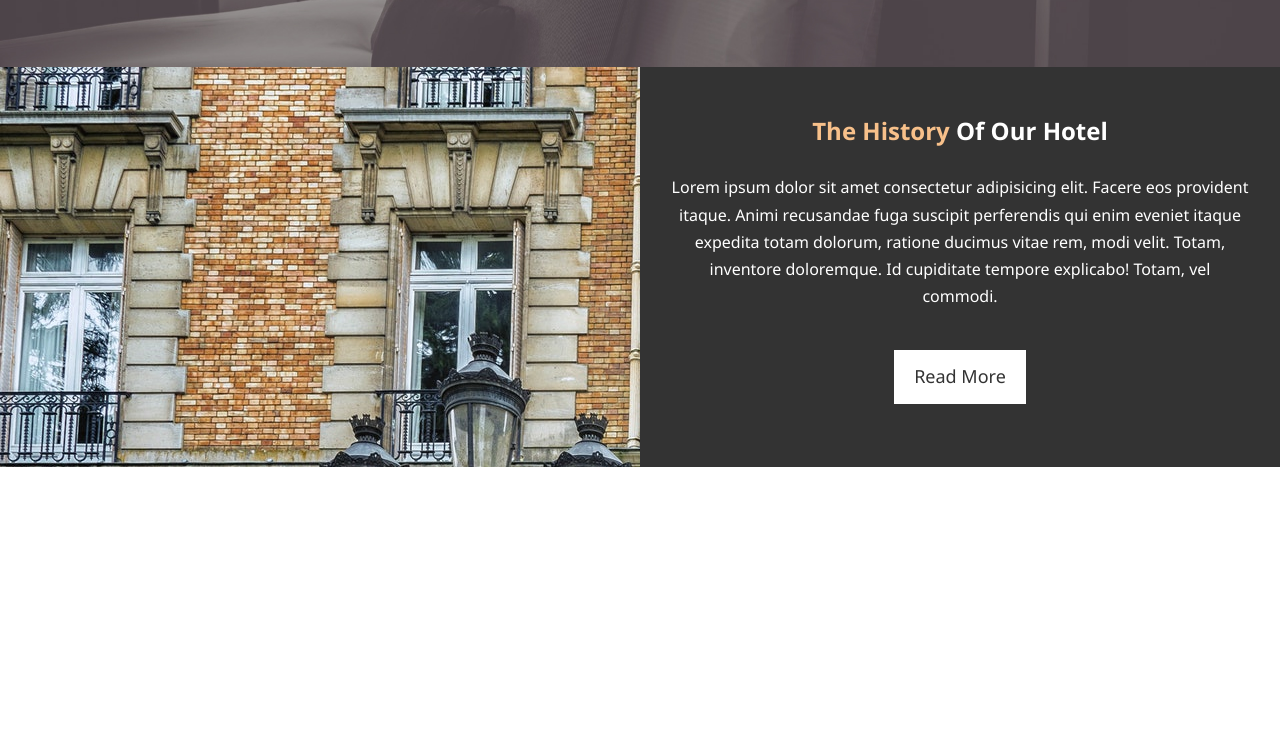
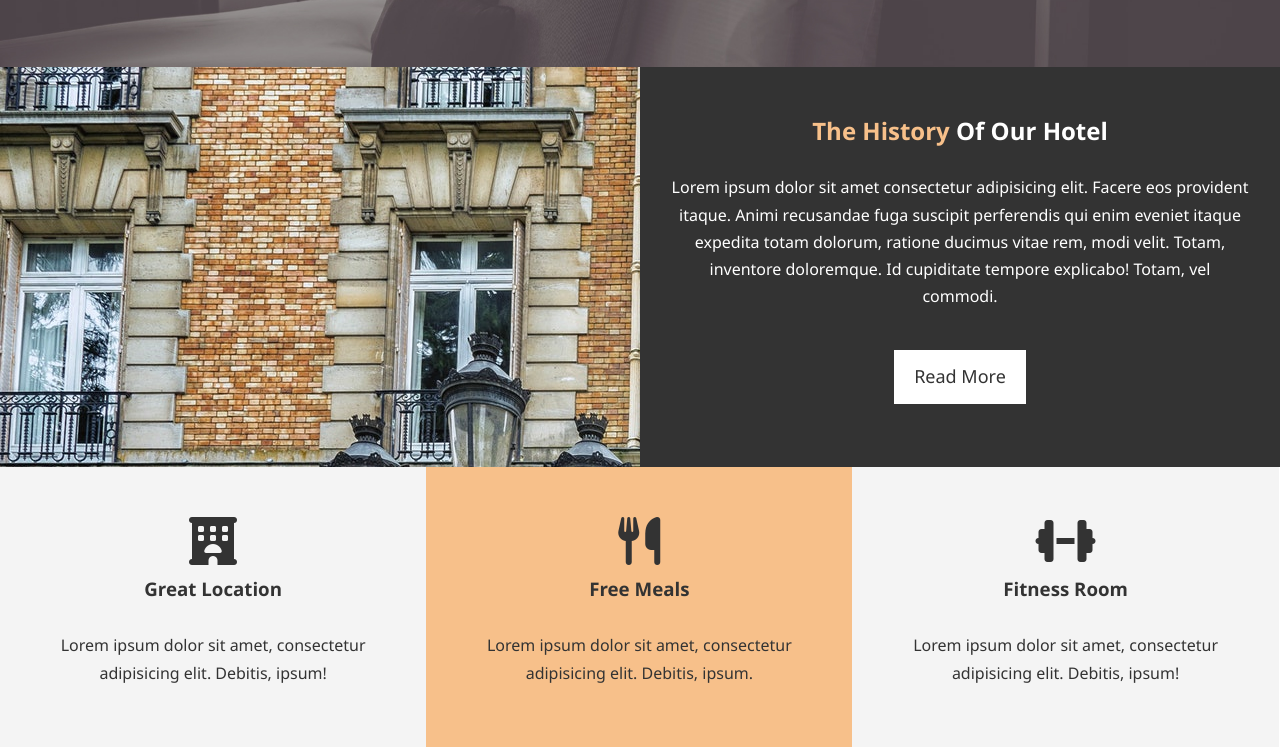
Before and after one commit to ArthurGabel/hotel-website, a plain HTML site: page index.html in a window 1280 px wide. Shown: the part 600-1347 px from the top of the page. Before the commit the page ends 1067 px from the top, so only its background shows below. Drawn offline with Linux system fonts and the light colour scheme.

Commit message:
features done

```diff
--- a/css/style.css
+++ b/css/style.css
@@ -71,8 +71,8 @@ p {
 }
 
 .bg-primary {
-  background: #333;
-  color: #f7c08a;
+  background: #f7c08a;
+  color: #333;
 }
 
 
@@ -159,3 +159,15 @@ p {
 #home-info .info-content p{
   padding-bottom: 30px;
 }
+
+/* Features */
+.box {
+  float: left;
+  width: 33.3%;
+  padding: 50px;
+  text-align: center;
+}
+
+.box i {
+  margin-bottom: 10px;
+}
--- a/index.html
+++ b/index.html
@@ -6,6 +6,7 @@
   <meta name="viewport" content="width=device-width, initial-scale=1.0">
   <meta name="description" content="Welcome to the most extraordinary hotel in Boston Massachusetts">
   <meta name="keywords" content="hotel,boston hotel, new england hotel">
+  <script src="https://kit.fontawesome.com/a65ec1f958.js" crossorigin="anonymous"></script>
   <link rel="stylesheet" href="css/style.css">
   <title>Hotel GT | Welcome </title>
 </head>
@@ -42,5 +43,23 @@
       <a href="about.html" class="btn btn-light">Read More</a>
     </div>
   </section>
+
+  <section id="features">
+    <div class="box bg-light">
+      <i class="fa-solid fa-hotel fa-3x"></i>
+      <h3>Great Location</h3>
+      <p>Lorem ipsum dolor sit amet, consectetur adipisicing elit. Debitis, ipsum!</p>
+    </div>
+    <div class="box bg-primary">
+      <i class="fa-solid fa-utensils fa-3x"></i>
+      <h3>Free Meals</h3>
+      <p>Lorem ipsum dolor sit amet, consectetur adipisicing elit. Debitis, ipsum.</p>
+    </div>
+    <div class="box bg-light">
+      <i class="fa-solid fa-dumbbell fa-3x"></i>
+      <h3>Fitness Room</h3>
+      <p>Lorem ipsum dolor sit amet, consectetur adipisicing elit. Debitis, ipsum!</p>
+    </div>
+  </section>
 </body>
 </html>
```
